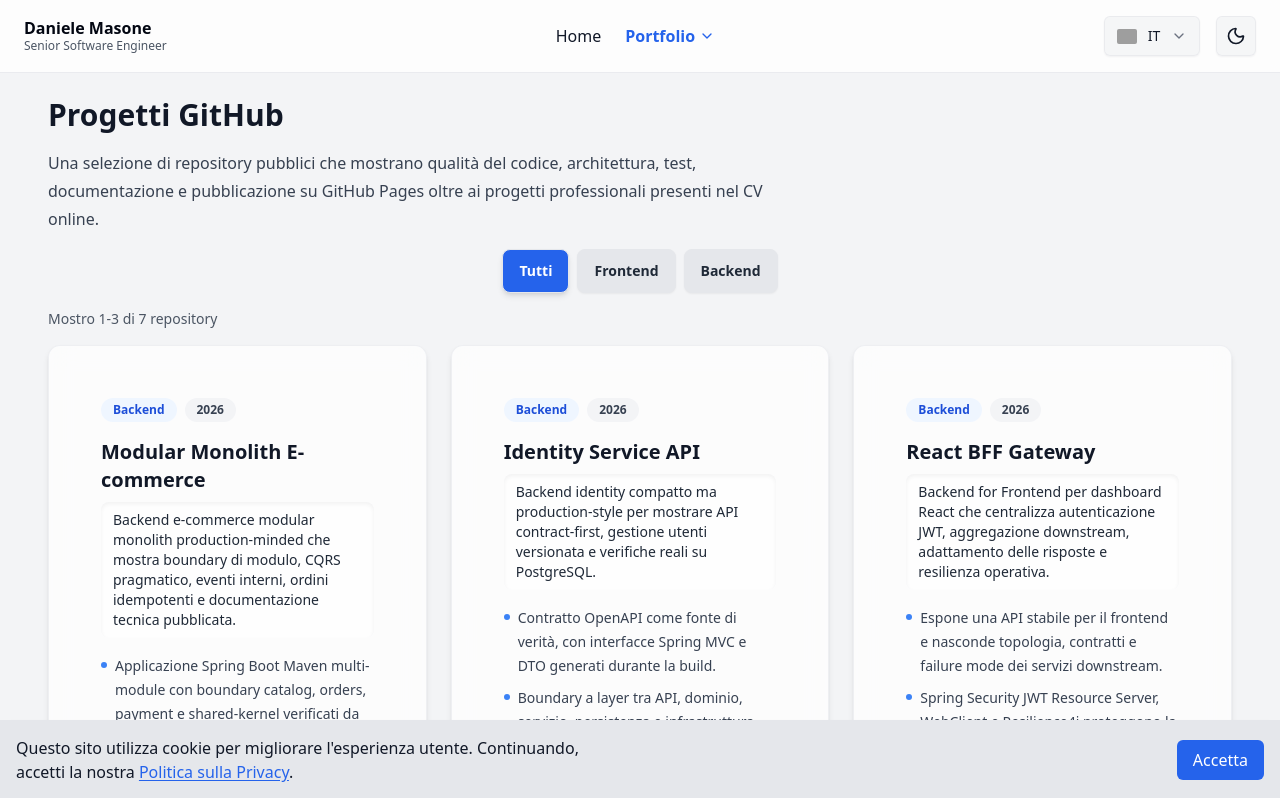
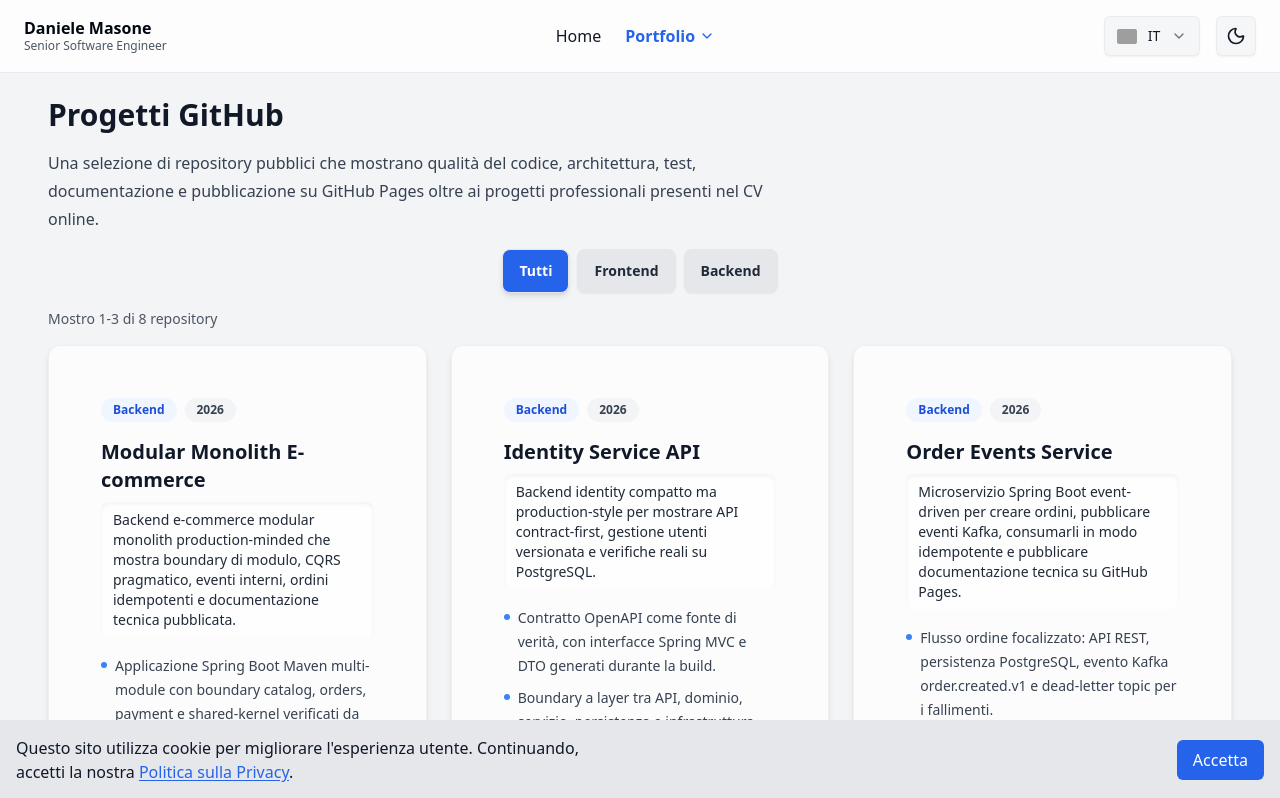
Before and after one commit to DanieleMasone/ingdanielemasone, a React (Vite) app: page /github-projects in a window 1280 px wide. Shown: the top 798 px of the page. Built offline with nearby package versions, Linux system fonts and the light colour scheme; grey boxes are pictures that could not be loaded.

Commit message:
chore: githubProjects

```diff
--- a/src/locales/de/translation.json
+++ b/src/locales/de/translation.json
@@ -99,6 +99,14 @@
           "contract": "OpenAPI-Vertrag als Source of Truth, mit während des Builds generierten Spring-MVC-Interfaces und DTOs.",
           "architecture": "Geschichtete Grenzen zwischen API, Domain, Service, Persistenz und Infrastruktur, mit MapStruct-Mapping und Flyway-Migrationen.",
           "quality": "Unit-, Web-Layer-, Repository- und Testcontainers-Integrationstests, RFC-7807-Fehler, Docker-Validierung und veröffentlichte JaCoCo-Reports."
+        }
+      },
+      "order_events_service": {
+        "summary": "Event-driven Spring-Boot-Microservice zum Erstellen von Bestellungen, Publizieren von Kafka-Events, idempotenten Konsumieren und Veröffentlichen technischer Dokumentation auf GitHub Pages.",
+        "highlights": {
+          "event_flow": "Fokussierter Bestellfluss mit REST API, PostgreSQL-Persistenz, Kafka-Events order.created.v1 und Dead-Letter-Topic für ausgeschöpfte Fehler.",
+          "idempotency": "Idempotente Consumer-Verarbeitung über eine processed_events-Tabelle, Fixed-Backoff-Retries und Behandlung doppelter Zustellungen ohne wiederholte Seiteneffekte.",
+          "quality": "Maven-Build mit Spring-Boot-, Mockito- und Testcontainers-Tests, OpenAPI-Export, JaCoCo-Reports und in CI geprüftem GitHub-Pages-Artefakt."
         }
       },
       "react_bff_gateway": {
--- a/src/locales/en/translation.json
+++ b/src/locales/en/translation.json
@@ -99,6 +99,14 @@
           "contract": "OpenAPI contract as source of truth, with Spring MVC interfaces and DTOs generated during the build.",
           "architecture": "Layered boundaries across API, domain, service, persistence and infrastructure, with MapStruct mapping and Flyway migrations.",
           "quality": "Unit, web-layer, repository and Testcontainers integration tests, RFC 7807 errors, Docker validation and published JaCoCo reports."
+        }
+      },
+      "order_events_service": {
+        "summary": "Event-driven Spring Boot microservice for creating orders, publishing Kafka events, consuming them idempotently and publishing technical documentation on GitHub Pages.",
+        "highlights": {
+          "event_flow": "Focused order flow with REST API, PostgreSQL persistence, Kafka order.created.v1 events and a dead-letter topic for exhausted failures.",
+          "idempotency": "Idempotent consumer processing through a processed_events table, fixed-backoff retries and duplicate delivery handling without repeated side effects.",
+          "quality": "Maven build with Spring Boot, Mockito and Testcontainers tests, OpenAPI export, JaCoCo reports and a CI-verified GitHub Pages artifact."
         }
       },
       "react_bff_gateway": {
--- a/src/locales/es/translation.json
+++ b/src/locales/es/translation.json
@@ -99,6 +99,14 @@
           "contract": "Contrato OpenAPI como fuente de verdad, con interfaces Spring MVC y DTOs generados durante el build.",
           "architecture": "Límites por capas entre API, dominio, servicio, persistencia e infraestructura, con mapping MapStruct y migraciones Flyway.",
           "quality": "Tests unitarios, web-layer, repository e integración Testcontainers, errores RFC 7807, validación Docker y reportes JaCoCo publicados."
+        }
+      },
+      "order_events_service": {
+        "summary": "Microservicio Spring Boot event-driven para crear pedidos, publicar eventos Kafka, consumirlos de forma idempotente y publicar documentación técnica en GitHub Pages.",
+        "highlights": {
+          "event_flow": "Flujo de pedidos enfocado con API REST, persistencia PostgreSQL, eventos Kafka order.created.v1 y dead-letter topic para fallos agotados.",
+          "idempotency": "Consumer idempotente mediante tabla processed_events, reintentos con backoff fijo y gestión de entregas duplicadas sin efectos secundarios repetidos.",
+          "quality": "Build Maven con tests Spring Boot, Mockito y Testcontainers, export OpenAPI, reportes JaCoCo y artifact GitHub Pages verificado en CI."
         }
       },
       "react_bff_gateway": {
--- a/src/locales/fr/translation.json
+++ b/src/locales/fr/translation.json
@@ -99,6 +99,14 @@
           "contract": "Contrat OpenAPI comme source de vérité, avec interfaces Spring MVC et DTO générés pendant le build.",
           "architecture": "Frontières en couches entre API, domaine, service, persistance et infrastructure, avec mapping MapStruct et migrations Flyway.",
           "quality": "Tests unitaires, web-layer, repository et intégration Testcontainers, erreurs RFC 7807, validation Docker et rapports JaCoCo publiés."
+        }
+      },
+      "order_events_service": {
+        "summary": "Microservice Spring Boot event-driven pour créer des commandes, publier des événements Kafka, les consommer de façon idempotente et publier la documentation technique sur GitHub Pages.",
+        "highlights": {
+          "event_flow": "Flux de commande ciblé avec API REST, persistance PostgreSQL, événements Kafka order.created.v1 et topic dead-letter pour les échecs épuisés.",
+          "idempotency": "Consumer idempotent via une table processed_events, retries à backoff fixe et gestion des livraisons dupliquées sans effets secondaires répétés.",
+          "quality": "Build Maven avec tests Spring Boot, Mockito et Testcontainers, export OpenAPI, rapports JaCoCo et artifact GitHub Pages vérifié en CI."
         }
       },
       "react_bff_gateway": {
--- a/src/locales/it/translation.json
+++ b/src/locales/it/translation.json
@@ -99,6 +99,14 @@
           "contract": "Contratto OpenAPI come fonte di verità, con interfacce Spring MVC e DTO generati durante la build.",
           "architecture": "Boundary a layer tra API, dominio, servizio, persistenza e infrastruttura, con mapping MapStruct e migrazioni Flyway.",
           "quality": "Test unitari, web-layer, repository e integrazione Testcontainers, errori RFC 7807, validazione Docker e report JaCoCo pubblicati."
+        }
+      },
+      "order_events_service": {
+        "summary": "Microservizio Spring Boot event-driven per creare ordini, pubblicare eventi Kafka, consumarli in modo idempotente e pubblicare documentazione tecnica su GitHub Pages.",
+        "highlights": {
+          "event_flow": "Flusso ordine focalizzato: API REST, persistenza PostgreSQL, evento Kafka order.created.v1 e dead-letter topic per i fallimenti.",
+          "idempotency": "Consumer idempotente con tabella processed_events, retry con backoff fisso e gestione delle duplicate delivery senza effetti collaterali.",
+          "quality": "Build Maven con test Spring Boot, Mockito e Testcontainers, export OpenAPI, report JaCoCo e artifact GitHub Pages verificato in CI."
         }
       },
       "react_bff_gateway": {
--- a/src/mock/githubProjects.js
+++ b/src/mock/githubProjects.js
@@ -34,7 +34,7 @@ export const githubProjects = [
             "github_projects_page.projects.modular_monolith_ecommerce.highlights.integration",
             "github_projects_page.projects.modular_monolith_ecommerce.highlights.quality"
         ],
-        tech: "Java 21, Spring Boot 4.0.6, Spring Web MVC, Spring Data JPA, Hibernate, PostgreSQL, Redis, Flyway, Testcontainers, ArchUnit, MapStruct, springdoc-openapi, JaCoCo, Maven JavaDoc, Docker Compose, GitHub Actions, GitHub Pages",
+        tech: "Java 21, Spring Boot 4.x, Spring Web MVC, Spring Data JPA, Hibernate, PostgreSQL, Redis, Flyway, Maven multi-module, JUnit 5, AssertJ, Testcontainers, ArchUnit, MapStruct, springdoc-openapi, JaCoCo, Maven JavaDoc, Docker Compose, GitHub Actions, GitHub Pages",
         links: [
             {
                 type: "repository",
@@ -65,7 +65,7 @@ export const githubProjects = [
             "github_projects_page.projects.identity_service.highlights.architecture",
             "github_projects_page.projects.identity_service.highlights.quality"
         ],
-        tech: "Java 21, Spring Boot 4.0.6, PostgreSQL, Flyway, OpenAPI Generator, MapStruct, Testcontainers, Docker Compose, JaCoCo, Maven, GitHub Actions, GitHub Pages",
+        tech: "Java 21, Spring Boot 4.0.6, Spring Web MVC, Spring Data JPA, Hibernate, PostgreSQL, Flyway, OpenAPI Generator, MapStruct, RFC 7807 ProblemDetail, Testcontainers, Docker Compose, JaCoCo, Maven, GitHub Actions, GitHub Pages",
         links: [
             {
                 type: "repository",
@@ -77,11 +77,42 @@ export const githubProjects = [
             },
             {
                 type: "documentation",
-                href: "https://danielemasone.github.io/identity-service/maven-site/"
+                href: "https://danielemasone.github.io/identity-service/openapi/"
             },
             {
                 type: "coverage",
                 href: "https://danielemasone.github.io/identity-service/coverage/"
+            }
+        ]
+    },
+    {
+        id: "order-events-service",
+        name: "Order Events Service",
+        category: "backend",
+        year: "2026",
+        summaryKey: "github_projects_page.projects.order_events_service.summary",
+        highlightsKeys: [
+            "github_projects_page.projects.order_events_service.highlights.event_flow",
+            "github_projects_page.projects.order_events_service.highlights.idempotency",
+            "github_projects_page.projects.order_events_service.highlights.quality"
+        ],
+        tech: "Java 21, Spring Boot, Spring Web MVC, Spring Data JPA, PostgreSQL, Flyway, Kafka, Spring Kafka, Maven Wrapper, Docker Compose, JUnit 5, Mockito, Spring Boot Test, Testcontainers, JaCoCo, OpenAPI Generator, GitHub Actions, GitHub Pages",
+        links: [
+            {
+                type: "repository",
+                href: "https://github.com/DanieleMasone/order-events-service"
+            },
+            {
+                type: "live",
+                href: "https://danielemasone.github.io/order-events-service/"
+            },
+            {
+                type: "documentation",
+                href: "https://danielemasone.github.io/order-events-service/openapi/"
+            },
+            {
+                type: "coverage",
+                href: "https://danielemasone.github.io/order-events-service/jacoco/"
             }
         ]
     },
```
Also changed, not shown: 1 other file (tests, documents, lock files or other folders).
